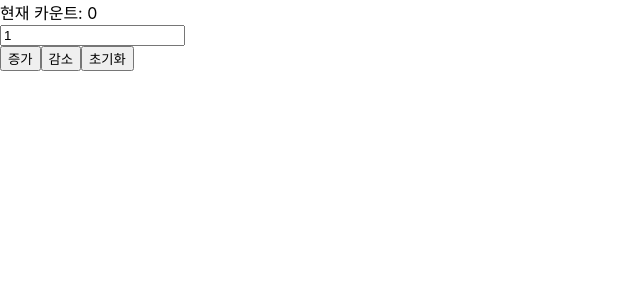
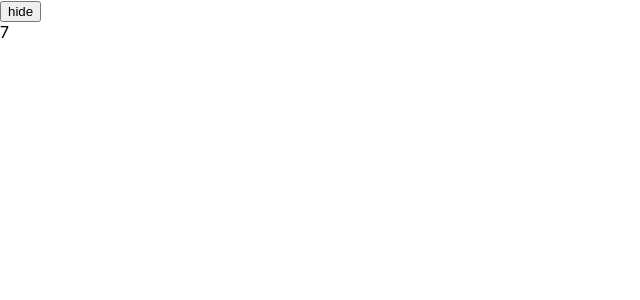
Before and after one commit to KTH8962/React, a React (Create React App) app: page / in a window 1280 px wide. Shown: the top 300 px of the page, without its empty margins (0-640 px from the left). Built offline with nearby package versions, Linux system fonts and the light colour scheme.

Commit message:
2024 10 15 오후 수업

```diff
--- a/src/componet/AddList.js
+++ b/src/componet/AddList.js
@@ -16,7 +16,7 @@ function App() {
         <>
             <input type="text" value={subject} onChange={(e) => {
                 setSubject(e.target.value);
-            }}></input>
+            }}/>
             <button type="button" onClick={addSubject}>추가</button>
             <ul>{list.map((item, index) => {return <li key={index}>{item}</li>})}</ul>
         </>
--- a/src/componet/Test.js
+++ b/src/componet/Test.js
@@ -4,16 +4,15 @@ function App() {
     const [count, setCount] = useState(0);
     const [num, setNum] = useState(1);
     const countChange = (type) => {
-        const cnt2 = parseInt(count);
-        const num2 = parseInt(num);
-        if(type == "add") {
-            setCount(cnt2 + num2);
-        } else if(type == "minus") {
-            if(cnt2 < num2) {
-                setCount(0);
-            } else {
-                setCount(cnt2 - num2);
-            }
+        if(type === "add") {
+            setCount(prev => prev + num);
+        } else if(type === "minus") {
+            setCount(Math.max((count - num), 0));
+            // if(count < num) {
+            //     setCount(0);
+            // } else {
+            //     setCount(count - num);
+            // }
         } else {
             setCount(0);
         }
@@ -22,12 +21,12 @@ function App() {
         <>
             <div>현재 카운트: {count}</div>
             <input type="text" value={num} onChange={(e) => {
-                setNum(e.target.value);
-            }}></input>
+                setNum(parseInt(e.target.value));
+            }}/>
             <div>
-                <button type="button" onClick={() =>{countChange("add")}}>증가</button>
-                <button type="button" onClick={() =>{countChange("minus")}}>감소</button>
-                <button type="button" onClick={() =>{countChange("reset")}}>초기화</button>
+                <button type="button" onClick={() => {countChange("add")}}>증가</button>
+                <button type="button" onClick={() => {countChange("minus")}}>감소</button>
+                <button type="button" onClick={() => {countChange("reset")}}>초기화</button>
             </div>
         </>
     )
--- /dev/null
+++ b/src/componet/Test2.js
@@ -0,0 +1,38 @@
+import { useState, useEffect } from "react";
+
+function Btn(props){
+    return (
+        <button type="button" onClick={props.btnClick}>
+            {props.state ? 'hide' : 'show'}
+        </button>
+    )
+}
+
+function App() {
+    const [state, setState] = useState(true);
+    const [count, setCount] = useState(0);
+    let style;
+    useEffect(() => {
+        let time
+        if(state) {
+            time = setInterval(() => {setCount(prev=>prev+1)}, 1000);
+        } else {
+            setCount(0);
+        }
+
+        return () => {
+            clearInterval(time);
+        };
+    },[state]);
+
+    return (
+        <>
+            <Btn state={state} btnClick={() => {
+                setState(prev=>!prev);
+            }}></Btn>
+            <div style={state ? {display:'block'} : {display: 'none'}}>{count}</div>
+        </>
+    );
+}
+
+export default App;
--- a/src/componet/onChange.js
+++ b/src/componet/onChange.js
@@ -7,7 +7,7 @@ function App() {
     };
     return(
         <>
-            <input type="text" value={text} onChange={inputText}></input>
+            <input type="text" value={text} onChange={inputText}/>
             <button type="button">버튼</button>
             <div>{text}</div>
         </>
--- a/src/index.css
+++ b/src/index.css
@@ -11,3 +11,9 @@ code {
   font-family: source-code-pro, Menlo, Monaco, Consolas, 'Courier New',
     monospace;
 }
+
+table, tr, th, td {
+  border-collapse: collapse;
+  border: 1px solid black;
+  padding: 1px 3px;
+}
--- a/src/index.js
+++ b/src/index.js
@@ -1,7 +1,7 @@
 import React from 'react';
 import ReactDOM from 'react-dom/client';
 import './index.css';
-import App from './componet/Test';
+import App from './componet/Test2';
 import reportWebVitals from './reportWebVitals';
 
 const root = ReactDOM.createRoot(document.getElementById('root'));
```
Also changed, not shown: src/componet/Effect.js (added, +59 -0 lines).
